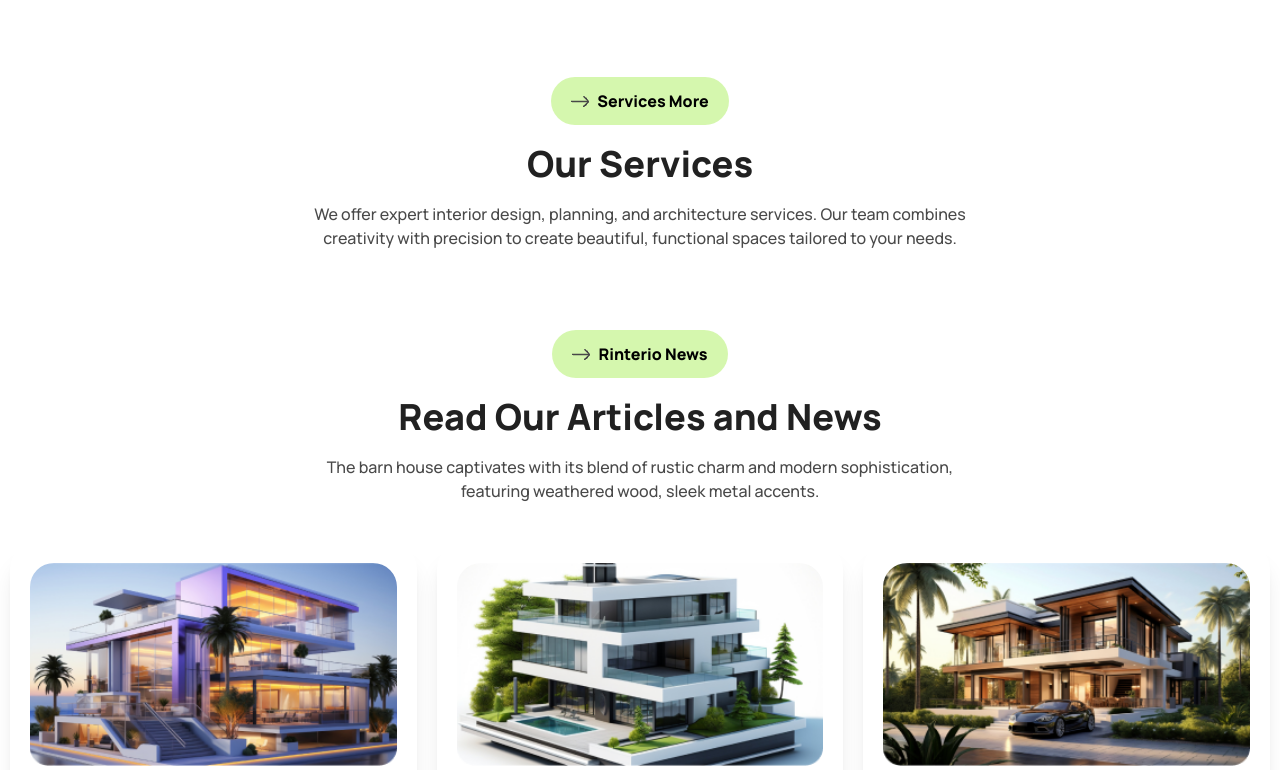
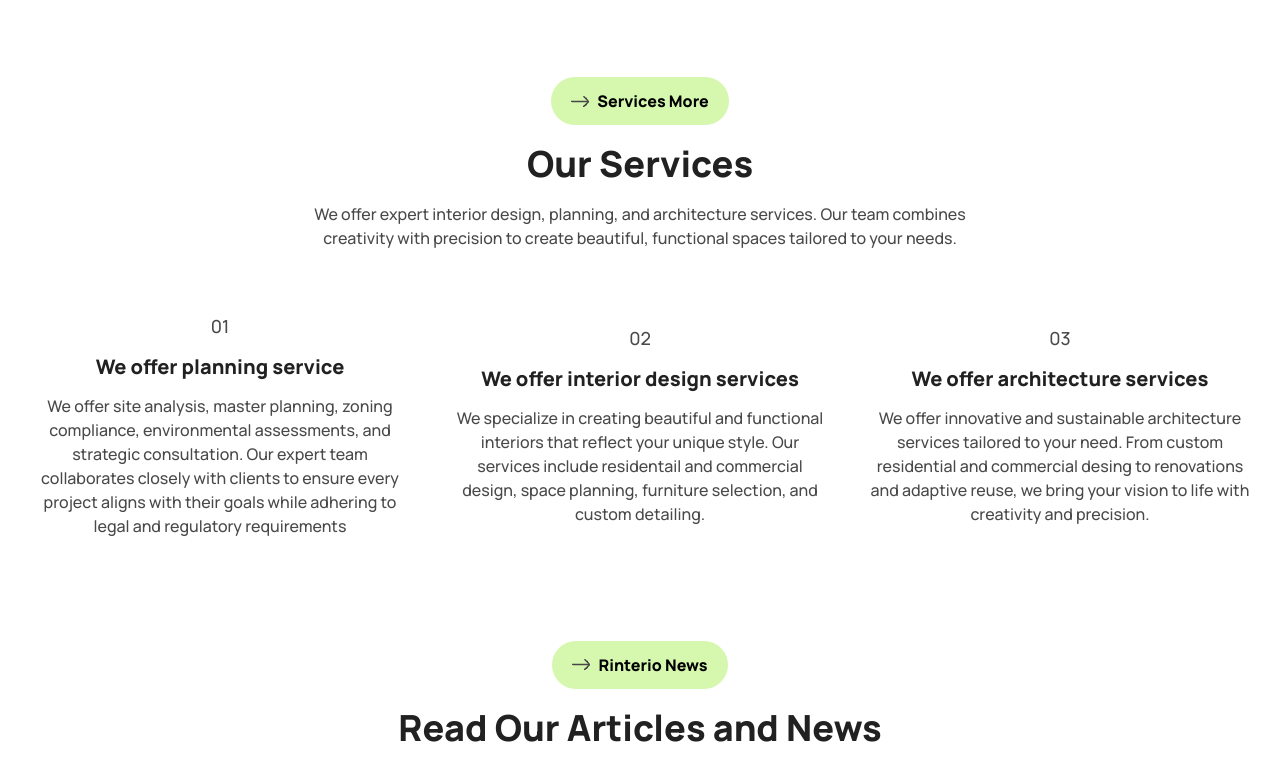
Before and after one commit to hasiburrahmanbiplab/assignment-3, a plain HTML site: page index.html in a window 1280 px wide. Shown: the part 3032-3802 px from the top of the page. Drawn offline with nearby package versions, Linux system fonts and the light colour scheme.

Commit message:
added creativity part services section

```diff
--- a/index.html
+++ b/index.html
@@ -345,14 +345,52 @@
   <!-- our service section start -->
    <section class="my-16 lg:my-20">
     <div class="container">
-      <div class="service-container">
-        <div class="portfolio-heading max-w-2xl mx-auto flex flex-col justify-center items-center text-center gap-y-4">
+      <div class="service-container space-y-10">
+        <div class="serives-heading max-w-2xl mx-auto flex flex-col justify-center items-center text-center gap-y-4">
           <button class="navbtn green-3">
            <img src="assets/arrow-3.png"  alt="">
             Services More
           </button>
           <h2 class="text-3xl md:text-4xl text-primary font-extrabold !leading-tight">Our Services</h2>
           <p class="text-base font-medium text-secondary leading-normal">We offer expert interior design, planning, and architecture services. Our team combines creativity with precision to create beautiful, functional spaces tailored to your needs.</p>
+       </div>
+       <div class="services-content grid grid-cols-1 lg:grid-cols-2 xl:grid-cols-3">
+         <div class="card group relative">
+          <div class="overly p-5 flex flex-col gap-3 text-center justify-center items-center absolute w-full h-full left-0 top-0 z-20">
+            <span class="text-lg font-medium text-secondary group-hover:text-white">01</span>
+            <h3 class="text-[20px] text-primary text-primary font-extrabold group-hover:text-white">We offer planning service </h3>
+            <p class="text-base text-secondary font-medium group-hover:text-white">We offer site analysis, master planning, zoning
+              compliance, environmental assessments,
+             and strategic consultation.
+              Our expert team collaborates closely
+              with clients to ensure every project
+              aligns with their goals while
+             adhering to legal and regulatory requirements</p>
+          </div>
+          <div class="image relative z-10">
+            <img src="assets/service-1.jpg" class="brightness-50 w-full h-full group-hover:visible invisible rounded-3xl"  alt="">
+          </div>
+         </div>
+         <div class="card group  relative">
+          <div class="overly p-5 flex flex-col gap-3 text-center justify-center items-center absolute w-full h-full left-0 top-0 z-20">
+            <span class="text-lg font-medium text-secondary group-hover:text-white">02</span>
+            <h3 class="text-[20px] text-primary text-primary font-extrabold group-hover:text-white">We offer interior design services</h3>
+            <p class="text-base text-secondary font-medium group-hover:text-white">We specialize in creating beautiful and functional interiors that reflect your unique style. Our services include residentail and commercial design, space planning, furniture selection, and custom detailing.</p>
+          </div>
+          <div class="image relative z-10">
+            <img src="assets/service-3.jpg" class="brightness-50 w-full h-full group-hover:visible invisible rounded-3xl"  alt="">
+          </div>
+         </div>
+         <div class="card group relative lg:col-span-full w-1/2 mx-auto xl:col-span-1 xl:w-full">
+          <div class="overly p-5 flex flex-col gap-3 text-center justify-center items-center absolute w-full h-full left-0 top-0 z-20">
+            <span class="text-lg font-medium text-secondary group-hover:text-white">03</span>
+            <h3 class="text-[20px] text-primary text-primary font-extrabold group-hover:text-white">We offer architecture services</h3>
+            <p class="text-base text-secondary font-medium group-hover:text-white">We offer innovative and sustainable architecture services tailored to your need. From custom residential and commercial desing to renovations and adaptive reuse, we bring your vision to life with creativity and precision.</p>
+          </div>
+          <div class="image relative z-10">
+            <img src="assets/service-2.jpg" class="brightness-50 w-full h-full group-hover:visible invisible rounded-3xl"  alt="">
+          </div>
+         </div>
        </div>
       </div>
     </div>
```
Also changed, not shown: assets/service-1.jpg, assets/service-2.jpg, assets/service-3.jpg.
